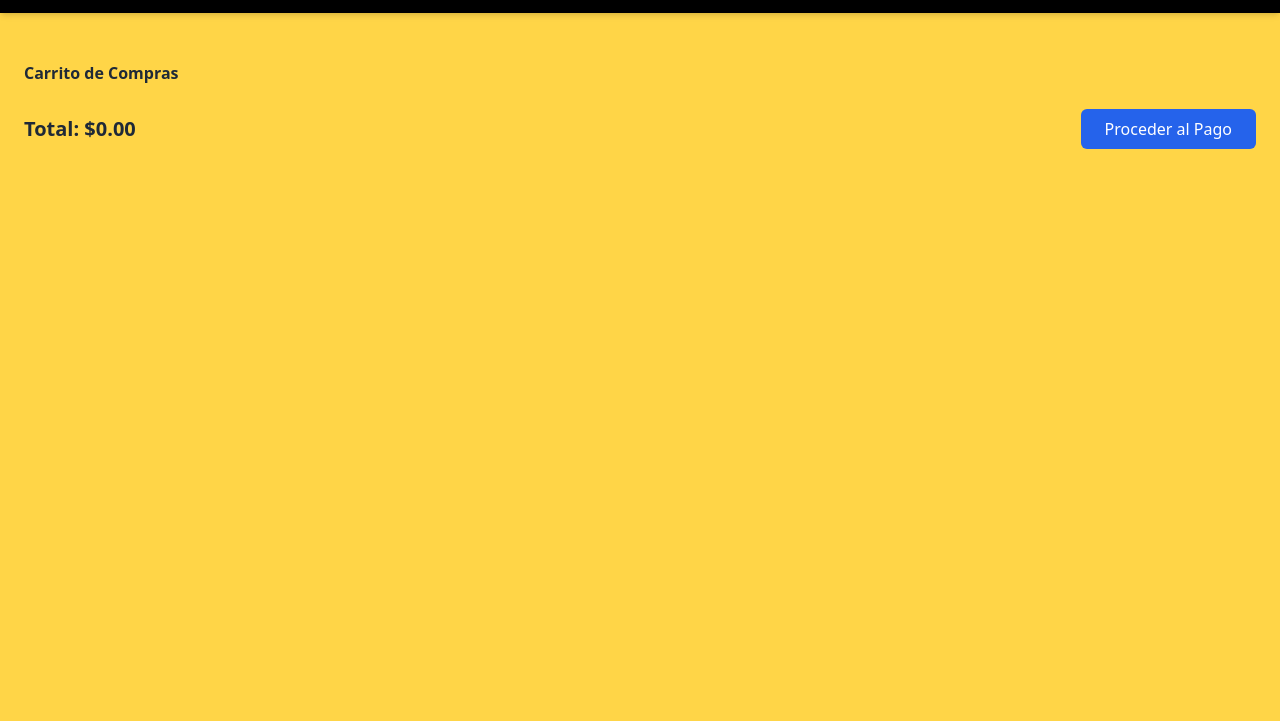
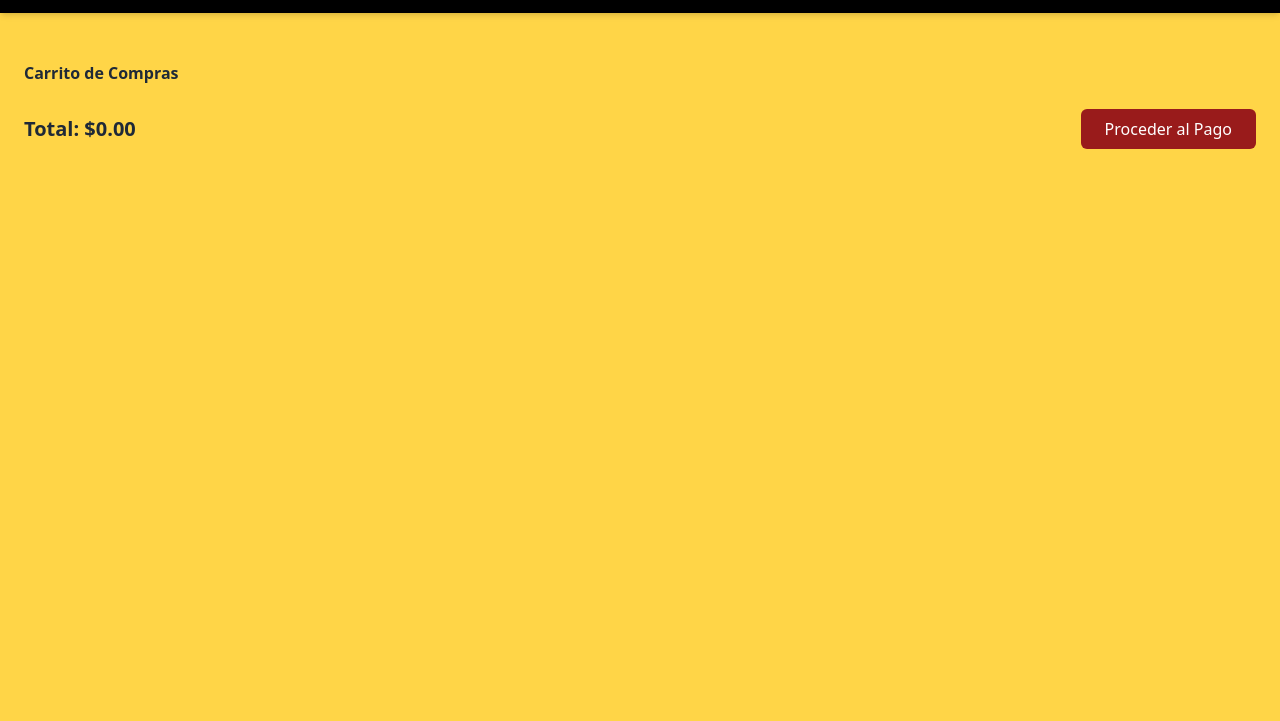
Before and after one commit to Tokito04/Semestral-ISA, a website: page pages/carrito.html in a window 1280 px wide. Shown: the part 79-800 px from the top of the page. Drawn offline with Linux system fonts and the light colour scheme.

Commit message:
Update carrito.html

```diff
--- a/pages/carrito.html
+++ b/pages/carrito.html
@@ -48,7 +48,7 @@
         <div class="flex justify-between items-center">
             <p id="cartTotal" class="text-xl font-bold text-gray-800">Total: $0.00</p>
             <button
-                    class="px-6 py-2 bg-blue-600 text-white rounded-md hover:bg-blue-700">
+                    class="px-6 py-2 bg-red-800 text-white rounded-md hover:bg-red-600">
                 Proceder al Pago
             </button>
         </div>
```
